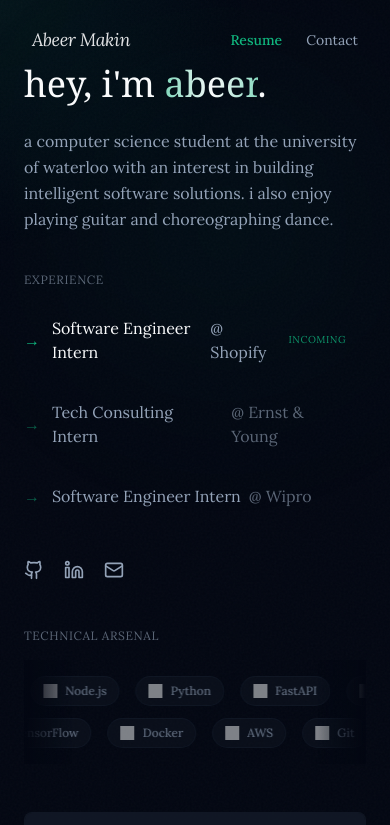
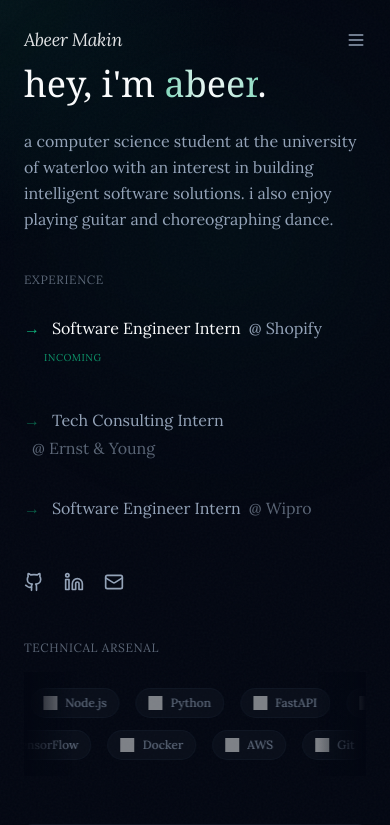
Before and after one commit to am101j/personal-portfolio, a Next.js app: page / in a window 390 px wide. Shown: the top 825 px of the page. Built offline with nearby package versions, Linux system fonts and the light colour scheme; grey boxes are pictures that could not be loaded.

Commit message:
make UI responsive for mobile devices
- Fix @ company name splitting across lines on experience page and home page
- Add flex-wrap and whitespace-nowrap to experience item rows
- Add mobile hamburger menu to header (nav was inaccessible on mobile)

```diff
--- a/src/app/experience/page.tsx
+++ b/src/app/experience/page.tsx
@@ -28,14 +28,13 @@ export default function ExperiencePage() {
                 style={{ animationDelay: `${0.1 + index * 0.1}s` }}
               >
                 <div className="flex flex-col sm:flex-row sm:items-baseline sm:justify-between gap-1 sm:gap-4">
-                  <div className="flex items-baseline gap-2">
-                    <span className="text-primary group-hover:translate-x-1 transition-transform inline-block">→</span>
+                  <div className="flex flex-wrap items-baseline gap-x-2 gap-y-1">
+                    <span className="text-primary group-hover:translate-x-1 transition-transform inline-block flex-shrink-0">→</span>
                     <span className="font-medium text-foreground text-lg group-hover:text-primary transition-colors">
                       {job.role}
                     </span>
-                    <span className="text-muted-foreground">@</span>
-                    <span className="text-primary font-medium">
-                      {job.company}
+                    <span className="text-muted-foreground whitespace-nowrap">
+                      @ <span className="text-primary font-medium">{job.company}</span>
                     </span>
                   </div>
                   <span className="text-sm text-muted-foreground whitespace-nowrap">
--- a/src/app/page.tsx
+++ b/src/app/page.tsx
@@ -85,15 +85,15 @@ export default function HomePage() {
                                 <p className="text-xs text-muted-foreground/60 uppercase tracking-wider mb-4">experience</p>
                                 <div className="space-y-3">
                                     {/* Incoming EY Role */}
-                                    <div className="flex items-center text-base group cursor-default hover-lift p-3 -ml-3 rounded-lg transition-all">
-                                        <span className="text-primary mr-3 group-hover:translate-x-1 transition-transform">→</span>
+                                    <div className="flex flex-wrap items-center text-base group cursor-default hover-lift p-3 -ml-3 rounded-lg transition-all gap-y-1">
+                                        <span className="text-primary mr-3 flex-shrink-0 group-hover:translate-x-1 transition-transform">→</span>
                                         <span className="text-foreground group-hover:text-primary transition-colors">
                                             {upcomingRole.role}
                                         </span>
-                                        <span className="text-muted-foreground ml-2">
+                                        <span className="text-muted-foreground ml-2 whitespace-nowrap">
                                             @ {upcomingRole.company}
                                         </span>
-                                        <span className="ml-3 px-2 py-0.5 text-[10px] uppercase tracking-wider text-primary/80">
+                                        <span className="ml-3 px-2 py-0.5 text-[10px] uppercase tracking-wider text-primary/80 whitespace-nowrap">
                                             incoming
                                         </span>
                                     </div>
@@ -102,14 +102,14 @@ export default function HomePage() {
                                     {recentExperience.map((job, index) => (
                                         <div
                                             key={index}
-                                            className="flex items-center text-base group cursor-default hover-lift p-3 -ml-3 rounded-lg transition-all"
+                                            className="flex flex-wrap items-center text-base group cursor-default hover-lift p-3 -ml-3 rounded-lg transition-all gap-y-1"
                                             style={{ animationDelay: `${0.3 + index * 0.1}s` }}
                                         >
-                                            <span className="text-primary/50 mr-3 group-hover:translate-x-1 group-hover:text-primary transition-all">→</span>
+                                            <span className="text-primary/50 mr-3 flex-shrink-0 group-hover:translate-x-1 group-hover:text-primary transition-all">→</span>
                                             <span className="text-muted-foreground group-hover:text-foreground transition-colors">
                                                 {job.role}
                                             </span>
-                                            <span className="text-muted-foreground/60 ml-2">
+                                            <span className="text-muted-foreground/60 ml-2 whitespace-nowrap">
                                                 @ {job.company}
                                             </span>
                                         </div>
--- a/src/components/minimal-header.tsx
+++ b/src/components/minimal-header.tsx
@@ -4,9 +4,11 @@ import React, { useState, useEffect } from 'react';
 import Link from 'next/link';
 import { usePathname } from 'next/navigation';
 import { resumeData } from '@/lib/resume-data';
+import { Menu, X } from 'lucide-react';
 
 export function MinimalHeader() {
     const [isScrolled, setIsScrolled] = useState(false);
+    const [mobileMenuOpen, setMobileMenuOpen] = useState(false);
     const pathname = usePathname();
 
     useEffect(() => {
@@ -17,8 +19,14 @@ export function MinimalHeader() {
         return () => window.removeEventListener('scroll', handleScroll);
     }, []);
 
+    // Close mobile menu on route change
+    useEffect(() => {
+        setMobileMenuOpen(false);
+    }, [pathname]);
+
     const handleHomeClick = (e: React.MouseEvent<HTMLAnchorElement, MouseEvent>) => {
         e.preventDefault();
+        setMobileMenuOpen(false);
         if (pathname === '/') {
             window.scrollTo({ top: 0, behavior: 'smooth' });
         } else {
@@ -26,12 +34,17 @@ export function MinimalHeader() {
         }
     };
 
+    const navLinks = [
+        { href: '/about', label: 'About' },
+        { href: '/experience', label: 'Experience' },
+        { href: '/projects', label: 'Projects' },
+    ];
+
     return (
         <header
-            className={`fixed top-0 z-50 w-full transition-all duration-300 ${isScrolled ? 'bg-background/80 backdrop-blur-md border-b border-border/20' : ''
-                }`}
+            className={`fixed top-0 z-50 w-full transition-all duration-300 ${isScrolled || mobileMenuOpen ? 'bg-background/90 backdrop-blur-md border-b border-border/20' : ''}`}
         >
-            <div className="max-w-4xl mx-auto px-8 md:px-16 flex h-20 items-center justify-between">
+            <div className="max-w-4xl mx-auto px-6 md:px-16 flex h-20 items-center justify-between">
                 {/* Minimal Name/Logo */}
                 <Link
                     href="/"
@@ -41,38 +54,21 @@ export function MinimalHeader() {
                     {resumeData.name}
                 </Link>
 
-                {/* Ultra-minimal nav - text only */}
+                {/* Desktop nav */}
                 <nav className="hidden md:flex items-center gap-8">
-                    <Link
-                        href="/about"
-                        className={`text-sm transition-colors duration-300 ${pathname === '/about'
-                            ? 'text-foreground'
-                            : 'text-muted-foreground hover:text-foreground'
-                            }`}
-                    >
-                        About
-                    </Link>
-                    <Link
-                        href="/experience"
-                        className={`text-sm transition-colors duration-300 ${pathname === '/experience'
-                            ? 'text-foreground'
-                            : 'text-muted-foreground hover:text-foreground'
-                            }`}
-                    >
-                        Experience
-                    </Link>
-                    <Link
-                        href="/projects"
-                        className={`text-sm transition-colors duration-300 ${pathname === '/projects'
-                            ? 'text-foreground'
-                            : 'text-muted-foreground hover:text-foreground'
-                            }`}
-                    >
-                        Projects
-                    </Link>
+                    {navLinks.map(({ href, label }) => (
+                        <Link
+                            key={href}
+                            href={href}
+                            className={`text-sm transition-colors duration-300 ${pathname === href ? 'text-foreground' : 'text-muted-foreground hover:text-foreground'}`}
+                        >
+                            {label}
+                        </Link>
+                    ))}
                 </nav>
-                {/* Simple contact link */}
-                <div className="flex items-center gap-6">
+
+                {/* Desktop right links */}
+                <div className="hidden md:flex items-center gap-6">
                     <a
                         href={resumeData.resumeUrl}
                         target="_blank"
@@ -88,7 +84,51 @@ export function MinimalHeader() {
                         Contact
                     </Link>
                 </div>
+
+                {/* Mobile hamburger */}
+                <button
+                    className="md:hidden text-muted-foreground hover:text-foreground transition-colors"
+                    onClick={() => setMobileMenuOpen(prev => !prev)}
+                    aria-label="Toggle menu"
+                >
+                    {mobileMenuOpen ? <X className="w-5 h-5" /> : <Menu className="w-5 h-5" />}
+                </button>
             </div>
+
+            {/* Mobile dropdown */}
+            {mobileMenuOpen && (
+                <div className="md:hidden bg-background/95 backdrop-blur-md border-b border-border/20 px-6 pb-6">
+                    <nav className="flex flex-col gap-4 pt-2">
+                        {navLinks.map(({ href, label }) => (
+                            <Link
+                                key={href}
+                                href={href}
+                                className={`text-sm transition-colors duration-300 ${pathname === href ? 'text-foreground' : 'text-muted-foreground hover:text-foreground'}`}
+                                onClick={() => setMobileMenuOpen(false)}
+                            >
+                                {label}
+                            </Link>
+                        ))}
+                        <div className="flex items-center gap-6 pt-2 border-t border-border/20">
+                            <a
+                                href={resumeData.resumeUrl}
+                                target="_blank"
+                                rel="noopener noreferrer"
+                                className="text-sm font-medium text-primary hover:text-primary/80 transition-colors duration-300"
+                            >
+                                Resume
+                            </a>
+                            <Link
+                                href={`mailto:${resumeData.contact.email}`}
+                                className="text-sm text-muted-foreground hover:text-foreground transition-colors duration-300"
+                                onClick={() => setMobileMenuOpen(false)}
+                            >
+                                Contact
+                            </Link>
+                        </div>
+                    </nav>
+                </div>
+            )}
         </header>
     );
 }
```
